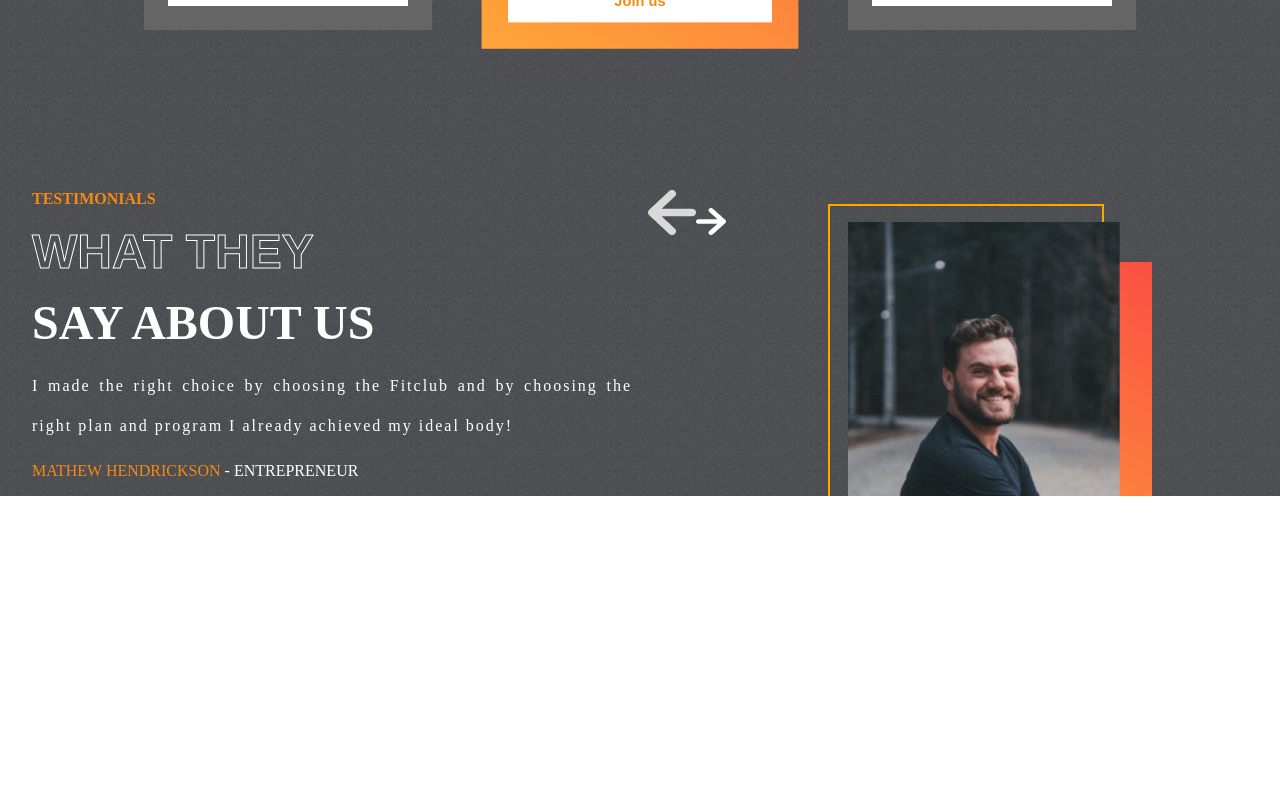
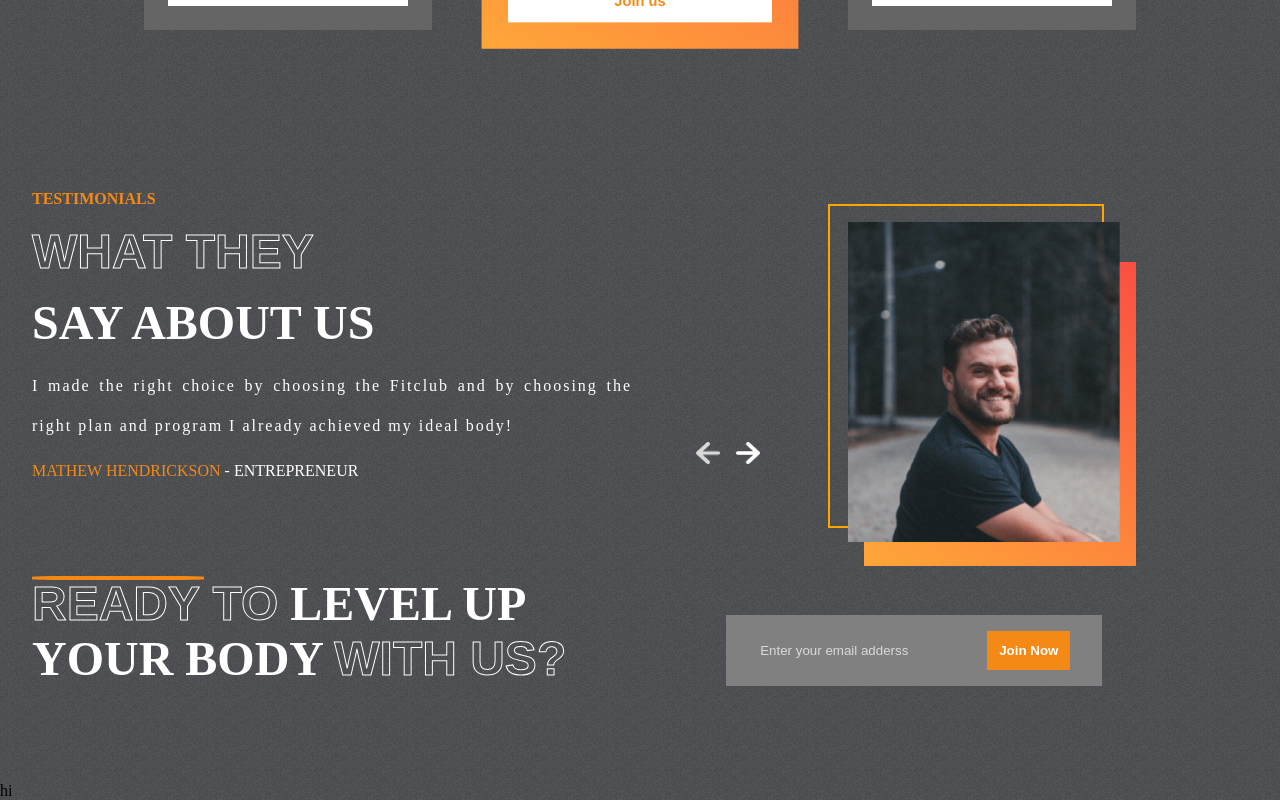
Before and after one commit to yasiramus/Gym-website, a React (Create React App) app: page / in a window 1280 px wide. Shown: the part 2191-2991 px from the top of the page. Before the commit the page ends 2687 px from the top, so only its background shows below. Built offline with nearby package versions, Linux system fonts and the light colour scheme; a web font is replaced by a local one.

Commit message:
join us section

```diff
--- a/package.json
+++ b/package.json
@@ -3,9 +3,11 @@
   "version": "0.1.0",
   "private": true,
   "dependencies": {
+    "@emailjs/browser": "^3.9.1",
     "@testing-library/jest-dom": "^5.16.5",
     "@testing-library/react": "^13.3.0",
     "@testing-library/user-event": "^13.5.0",
+    "emailjs": "^4.0.1",
     "react": "^18.2.0",
     "react-dom": "^18.2.0",
     "react-scripts": "5.0.1",
--- /dev/null
+++ b/src/Components/Footer/Footer.jsx
@@ -0,0 +1,11 @@
+import React from 'react'
+
+const Footer = () => {
+  return (
+    <div>
+      hi
+    </div>
+  )
+}
+
+export default Footer
--- /dev/null
+++ b/src/Components/JoinUs/JoinUs.jsx
@@ -0,0 +1,81 @@
+import { useRef } from "react";
+
+import emailjs from '@emailjs/browser';
+
+import "./joinUs.css";
+
+const JoinUs = () => {
+
+  // set useRef to null
+  const inputRef = useRef(null);
+
+  // receive email in your gmail account
+  const form = useRef();
+
+  // send mail
+  const sendEmail = (e) => {
+
+    e.preventDefault();
+
+    emailjs.sendForm('service_8a6mwng', 'template_40xng1j', form.current, 'uoRGtFwJubdvIUP2s')
+
+      .then((result) => {
+
+      // clear input field
+        inputRef.current.value = "";
+
+        return result.text;
+
+      }, (error) => {
+          console.log(error.text);
+      });
+
+  };
+
+    return (
+
+      <>
+
+        <div className="JoinUs" id="join-">
+
+          <div className="left-joinUs">
+
+            <hr />
+
+            <div>
+
+              <span className="stroke-text">ready to</span>{" "}
+
+              <span>level up</span>
+
+            </div>
+
+            <div>
+
+              <span>your body</span>{" "}
+
+              <span className="stroke-text">with us?</span>
+
+            </div>
+
+          </div>
+
+          <div className="right-joinUs">
+
+            <form ref={form} className="email-container">
+
+              <input type="email" name="user_email" ref={inputRef} placeholder="Enter your email adderss" autoComplete="off"/>
+
+              <button onClick={sendEmail} className="btn joinUsBtn">Join Now</button>
+
+            </form>
+
+          </div>
+
+        </div>
+      </>
+
+  )
+}
+
+export default JoinUs
--- /dev/null
+++ b/src/Components/JoinUs/joinUs.css
@@ -0,0 +1,65 @@
+.JoinUs {
+
+    display: flex;
+    column-gap: 10rem;
+    padding: 0 2rem;
+
+}
+
+.left-joinUs {
+
+    color: #fff;
+    font-size: 3rem;
+    font-weight: bold;
+    text-transform: uppercase;
+    position: relative;
+
+}
+
+.left-joinUs hr {
+
+    width: 10.5rem;
+    border: 2px solid var(--orange);
+    border-radius: 20%;
+    position: absolute;
+    margin: 0;
+
+}
+
+.right-joinUs {
+
+    display: flex;
+    justify-content: center;
+    align-items: flex-end;
+
+}
+
+.email-container {
+
+    display: flex;
+    column-gap: 3rem;
+    background-color: gray;
+    padding: 1rem 2rem;
+
+}
+
+.email-container input {
+
+    background-color: transparent;
+    border: none;
+    outline: none;
+    color: var(--lightgray);
+}
+
+input::placeholder {
+
+    color: var(--lightgray);
+
+}
+
+.joinUsBtn {
+
+    background-color: var(--orange);
+    color: #fff;
+
+}
--- a/src/Components/Testimonials/Testimonial.jsx
+++ b/src/Components/Testimonials/Testimonial.jsx
@@ -15,8 +15,8 @@ const Testimonial = () => {
     const [isSelected, setIsSelected] = useState(0)
 
     // calculate length of reviews
-    // const calculateReviewLength = testimonialsData.length;
-    // console.log(calculateReviewLength,'calculateReviewLength');
+    const calculateTestimonialLength = testimonialsData.length;
+    console.log(calculateTestimonialLength,'calculateReviewLength');
 
     return (
 
@@ -64,9 +64,9 @@ const Testimonial = () => {
                     {/* arrow images  */}
                     <div className="arrow-pagination">
 
-                        <img src={leftArrow} alt={leftArrow} />
+                        <img onClick={() => (isSelected === 0) ? setIsSelected(calculateTestimonialLength -1): setIsSelected( prev => prev - 1) } src={leftArrow} alt={leftArrow} />
 
-                        <img src={rightArrow} alt={rightArrow} />
+                        <img onClick={() => (isSelected === calculateTestimonialLength -1) ? setIsSelected(0): setIsSelected( prev => prev + 1) } src={rightArrow} alt={rightArrow} />
 
                     </div>
 
--- a/src/Components/Testimonials/testimonial.css
+++ b/src/Components/Testimonials/testimonial.css
@@ -2,7 +2,8 @@
 
     display: flex;
     gap: 1rem;
-    padding: 0 2rem 1rem;
+    padding: 0 2rem;
+    /* margin-bottom: 4rem; */
 
 }
 
@@ -53,6 +54,7 @@
 
 }
 
+/* empty divs styling  */
 .right-testimonial > :nth-child(1) {
 
     position: absolute;
@@ -70,7 +72,7 @@
     width: 17rem;
     height: 19rem;
     background: var(--planCard);
-    right: 6rem;
+    right: 7rem;
     top: 4.5rem;
 
 }
@@ -86,3 +88,22 @@
     top: 2rem;
 
 }
+
+/* arrow container*/
+.arrow-pagination {
+
+    position: absolute;
+    bottom: 1rem;
+    left: 3rem;
+    display: flex;
+    gap: 1rem;
+    cursor: pointer;
+
+}
+
+/* arrow image  */
+.arrow-pagination img {
+
+    width: 1.5rem;
+
+}
--- a/src/Pages/Home.jsx
+++ b/src/Pages/Home.jsx
@@ -5,7 +5,12 @@ import Programs from "../Components/Programs/Programs";
 import Reasons from "../Components/Reasons/Reasons";
 
 import Plans from "../Components/Plans/Plans";
+
 import Testimonial from "../Components/Testimonials/Testimonial";
+
+import JoinUs from "../Components/JoinUs/JoinUs";
+
+import Footer from "../Components/Footer/Footer";
 
 const Home = () => {
 
@@ -21,7 +26,11 @@ const Home = () => {
 
             <Plans />
 
-            <Testimonial/>
+            <Testimonial />
+
+            <JoinUs/>
+
+            <Footer/>
 
         </>
 
```
Also changed, not shown: src/Components/Footer/footer.css (added), 1 other file (tests, documents, lock files or other folders).
